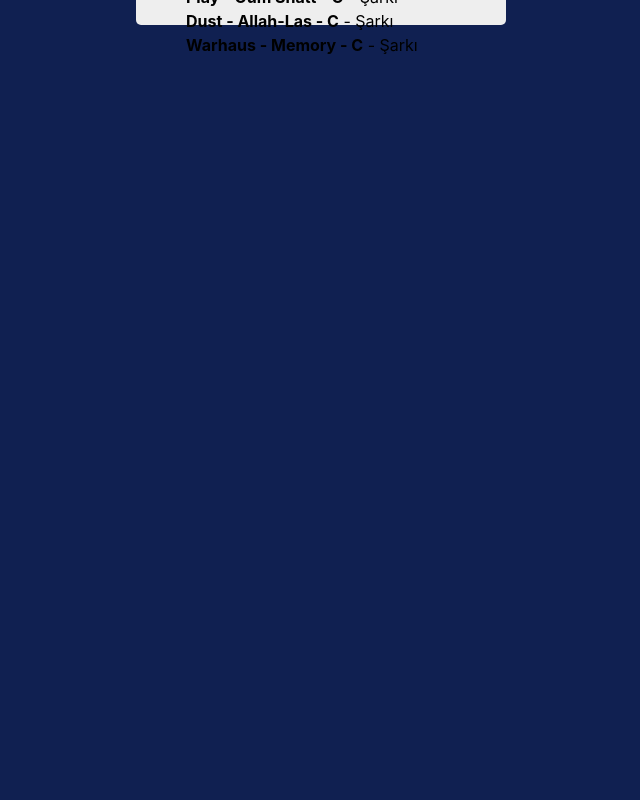
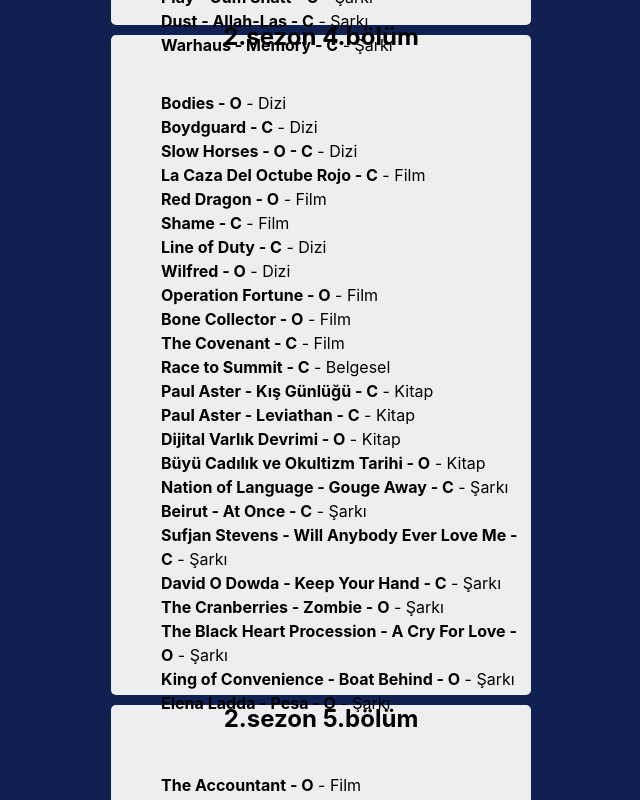
Before and after one commit to firatbicimli/CokiyidirCokseverim, a React (Vite) app: page / in a window 1280 px wide. Shown: the part 2100-2900 px from the top of the page, without its empty margins (319-959 px from the left). Before the commit the page ends 2157 px from the top, so only its background shows below. Built offline with nearby package versions, Linux system fonts and the light colour scheme.

Commit message:
some fix

```diff
--- a/src/App.jsx
+++ b/src/App.jsx
@@ -17,7 +17,7 @@
     { id: 10, title: 'Be Water - C', category: 'Belgesel' },
     { id: 11, title: 'The Lost Chronicles - O', category: 'Kitap' },
     { id: 12, title: 'Wes Anderson', category: 'Kitap' },
-  ];
+    ];
       const movieAndBookList2 = [
         { id: 13, title: 'David Beckham - O', category: 'Belgesel' },
     { id: 14, title: 'The Last Dance - O', category: 'Belgesel' },
@@ -51,7 +51,7 @@
     { id: 40, title: 'Paramorfose - This is Why - O', category: 'Şarkı' },
     { id: 41, title: 'Torres - Collect - O', category: 'Şarkı' },
     { id: 42, title: 'Melike Şahin - Diva yorgun - O', category: 'Şarkı' },
-    { id: 43, title: 'Lim Pesto - Mazallah - O', category: 'Şarkı' },
+    { id: 43, title: 'Lin Pesto - Mazallah - O', category: 'Şarkı' },
     { id: 44, title: 'Junior Sales - Dificil - O', category: 'Şarkı' },
     { id: 45, title: 'Hooverphonic - Plus Profond - C', category: 'Şarkı' },
     { id: 46, title: 'Hooverphonic - Eden - C - O', category: 'Şarkı' },
@@ -59,6 +59,82 @@
     { id: 48, title: 'Play - Oum Shatt - C', category: 'Şarkı' },
     { id: 49, title: 'Dust - Allah-Las - C', category: 'Şarkı' },
     { id: 50, title: 'Warhaus - Memory - C', category: 'Şarkı' },
+      ];
+    const movieAndBookList4 = [
+    { id: 51, title: 'Bodies - O', category: 'Dizi' },
+    { id: 52, title: 'Boydguard - C', category: 'Dizi' },
+    { id: 53, title: 'Slow Horses - O - C', category: 'Dizi' },
+    { id: 54, title: 'La Caza Del Octube Rojo - C', category: 'Film' },
+    { id: 55, title: 'Red Dragon - O', category: 'Film' },
+    { id: 56, title: 'Shame - C', category: 'Film' },
+    { id: 57, title: 'Line of Duty - C', category: 'Dizi' },
+    { id: 58, title: 'Wilfred - O', category: 'Dizi' },
+    { id: 59, title: 'Operation Fortune - O', category: 'Film' },
+    { id: 60, title: 'Bone Collector - O', category: 'Film' },
+    { id: 61, title: 'The Covenant - C', category: 'Film' },
+    { id: 62, title: 'Race to Summit - C', category: 'Belgesel' },
+    { id: 63, title: 'Paul Aster - Kış Günlüğü - C', category: 'Kitap' },
+    { id: 64, title: 'Paul Aster - Leviathan - C', category: 'Kitap' },
+    { id: 65, title: 'Dijital Varlık Devrimi - O', category: 'Kitap' },
+    { id: 66, title: 'Büyü Cadılık ve Okultizm Tarihi - O', category: 'Kitap' },
+    { id: 67, title: 'Nation of Language - Gouge Away - C', category: 'Şarkı' },
+    { id: 68, title: 'Beirut - At Once - C', category: 'Şarkı' },
+    { id: 69, title: 'Sufjan Stevens - Will Anybody Ever Love Me - C', category: 'Şarkı' },
+    { id: 70, title: 'David O Dowda - Keep Your Hand - C', category: 'Şarkı' },
+    { id: 71, title: 'The Cranberries - Zombie - O', category: 'Şarkı' },
+    { id: 72, title: 'The Black Heart Procession - A Cry For Love - O', category: 'Şarkı' },
+    { id: 73, title: 'King of Convenience - Boat Behind - O', category: 'Şarkı' },
+    { id: 74, title: 'Elena Ladda - Pesa - O', category: 'Şarkı' },
+      ];
+    const movieAndBookList5 = [
+    { id: 75, title: 'The Accountant - O', category: 'Film' },
+    { id: 76, title: 'The Way Back - C', category: 'Film' },
+    { id: 77, title: 'CashBack - O', category: 'Film' },
+    { id: 78, title: 'Warrior - C', category: 'Film' },
+    { id: 79, title: 'Yaratılan - O', category: 'Dizi' },
+    { id: 80, title: 'Mission Imposible - Dead Reckoning - C', category: 'Film' },
+    { id: 81, title: 'Ozark - C', category: 'Dizi' },
+    { id: 82, title: 'All The Light We Cannot See - O', category: 'Film' },
+    { id: 83, title: 'Sally Rooney - Güzel Dünya Neredesin - C', category: 'Kitap' },
+    { id: 84, title: 'Mahir Ünsal Eriş - Acaip - C', category: 'Kitap' },
+    { id: 85, title: 'Kerem Öksen - Ölümden Uzak Bir Yere - C', category: 'Kitap' },
+    { id: 86, title: 'Tali Sharot - Başkalarının Aklı - C', category: 'Kitap' },
+    { id: 87, title: 'John Feinstein - Zaferin Kıyısında - C', category: 'Kitap' },
+    { id: 88, title: 'Tahiti boy and the Palmtree Family - The Park - O', category: 'Şarkı' },
+    { id: 89, title: 'The Fresh and Onlies - Animal Of One - O', category: 'Şarkı' },
+    { id: 90, title: 'Fun Adults Subsolite - Sap Solid - O', category: 'Şarkı' },
+    { id: 91, title: 'The Growlers - Empty Bones - O', category: 'Şarkı' },
+    { id: 92, title: 'Tora Y Moi - Still Sound - O', category: 'Şarkı' },
+    { id: 93, title: 'Grizzly Bear - Ready,Able - O', category: 'Şarkı' },
+    { id: 94, title: 'Lou Doillon - To Much - C', category: 'Şarkı' },
+    { id: 95, title: 'Ephemerals - Everyday Killers - C', category: 'Şarkı' },
+      ];
+    const movieAndBookList6 = [
+    { id: 96, title: 'The Killer - O', category: 'Film' },
+    { id: 97, title: 'Drive - C', category: 'Film' },
+    { id: 98, title: 'Les Samurai - C', category: 'Film' },
+    { id: 99, title: 'Bourne - O', category: 'Film' },
+    { id: 100, title: 'John Wick - O', category: 'Film' },
+    { id: 101, title: 'Nikita - O', category: 'Film' },
+    { id: 102, title: 'Collateral - O', category: 'Film' },
+    { id: 103, title: 'Kill Bill - O', category: 'Film' },
+    { id: 104, title: 'In Bruges- O', category: 'Film' },
+    { id: 105, title: 'Blast of Silence - C', category: 'Film' },
+    { id: 106, title: 'The American - C', category: 'Film' },
+    { id: 107, title: 'The Jackal - C', category: 'Film' },
+    { id: 108, title: 'Voleuses - O', category: 'Film' },
+    { id: 109, title: 'Rocky IV - O', category: 'Film' },
+    { id: 110, title: 'Blue Eye Samurai - C', category: 'Film' },
+    { id: 111, title: 'Dua Lipa - Houdini - O', category: 'Şarkı' },
+    { id: 112, title: 'Inji - Bellydancing - O', category: 'Şarkı' },
+    { id: 113, title: 'Claptone feat Zola Blood - Birdsong - O', category: 'Şarkı' },
+    { id: 114, title: 'Cosmic Crooner - Tema di Flippo - O', category: 'Şarkı' },
+    { id: 115, title: 'Rosey - Love - O', category: 'Şarkı' },
+    { id: 116, title: 'Shivaree - Goodnight Moon - O', category: 'Şarkı' },
+    { id: 117, title: 'Morcheeba - Enjoy the Ride - O', category: 'Şarkı' },
+    { id: 118, title: 'Phobe Killdeer and The Short Straws - The Fade Out Line - C', category: 'Şarkı' },
+    { id: 119, title: 'Okay Kaya - Believe - C', category: 'Şarkı' },
+    { id: 120, title: 'David Faster Wallace - Sicim Teorisi - C', category: 'Kitap' },
       ];
     // İsterseniz buraya başka filmler ve kitaplar ekleyebilirsiniz
 
@@ -78,6 +154,18 @@
         <h2>2.sezon 3.bölüm</h2>
         <List data={movieAndBookList3} />
       </div>
+      <div className="container">
+        <h2>2.sezon 4.bölüm</h2>
+        <List data={movieAndBookList4} />
+      </div>
+      <div className="container">
+        <h2>2.sezon 5.bölüm</h2>
+        <List data={movieAndBookList5} />
+      </div>
+      <div className="container">
+        <h2>2.sezon 6.bölüm</h2>
+        <List data={movieAndBookList6} />
+      </div>
     </>
   );
 }
--- a/src/index.css
+++ b/src/index.css
@@ -26,6 +26,7 @@
   line-height: 1.1;
 }
 
+
 ul li {
   list-style-type: none;
 }
@@ -38,7 +39,7 @@
   justify-content: center;
   flex-direction: column;
   height: 80%;
-  width: 350px;
+  width: 400px;
   padding: 10px;
   margin: auto;
   border-radius: 5px;
```
Also changed, not shown: src/App.css (+0 -15 lines).
